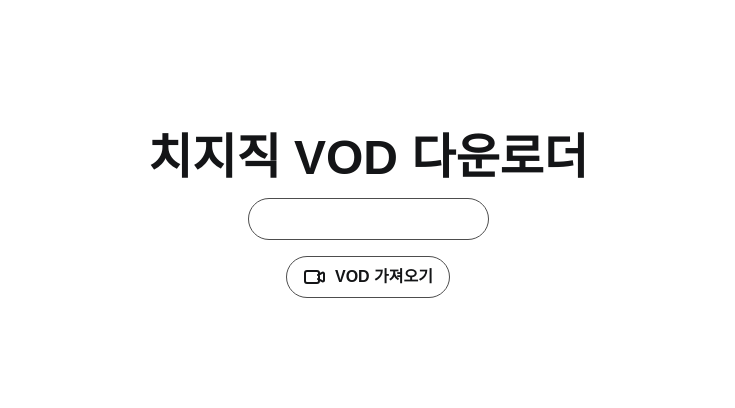
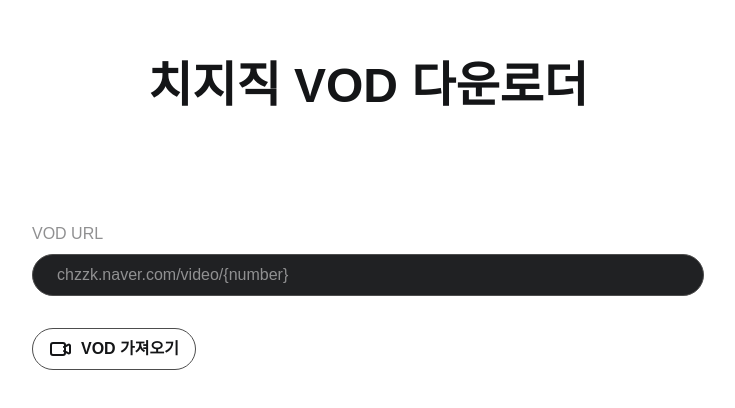
Before and after one commit to kangsinbeom/s, a Next.js app: page / in a window 1280 px wide. Shown: the part 184-592 px from the top of the page, without its empty margins (272-1007 px from the left). Built offline with nearby package versions, Linux system fonts and the light colour scheme.

Commit message:
ui 및 테스트 다운로드

```diff
--- /dev/null
+++ b/src/app/apis/download/route.ts
@@ -0,0 +1,18 @@
+// app/api/download/route.ts (Next.js API Route 예시)
+import { NextRequest, NextResponse } from "next/server";
+import { exec } from "child_process";
+
+export async function POST(req: NextRequest) {
+  const { url } = await req.json();
+
+  // Python 스크립트 호출 (CLI 방식)
+  exec(`python3 download.py "${url}"`, (error, stdout, stderr) => {
+    if (error) {
+      console.error(error);
+      return;
+    }
+    console.log(stdout); // Python 스크립트 출력 확인
+  });
+
+  return NextResponse.json({ message: "다운로드 시작됨" });
+}
--- a/src/app/components/buttons/Button.tsx
+++ b/src/app/components/buttons/Button.tsx
@@ -1,18 +1,18 @@
 interface ButtonProps {
   icons?: React.ReactNode;
   text?: string;
-  onClick: () => void;
+  onClick?: () => void;
 }
 
 const Button = ({ icons, onClick, text }: ButtonProps) => {
   return (
-    <div
-      className="flex gap-2 border px-4 py-2 rounded-full border-[#4d4d4d] font-semibold hover:cursor-pointer hover:bg-[#202123]"
+    <button
+      className="inline-flex gap-2 border px-4 py-2 rounded-full border-[#4d4d4d] font-semibold hover:cursor-pointer  hover:bg-[#202123] w-auto"
       onClick={onClick}
     >
       {icons}
-      <button className="">{text}</button>
-    </div>
+      <span className="hover:cursor-pointer">{text}</span>
+    </button>
   );
 };
 
--- /dev/null
+++ b/src/app/components/inputs/VodInput.tsx
@@ -0,0 +1,25 @@
+interface VodInputProps {
+  label: string;
+  ref?: React.Ref<HTMLInputElement>;
+  placeholder?: string;
+}
+
+const VodInput = ({ label, placeholder, ref }: VodInputProps) => {
+  return (
+    <div className="flex flex-col gap-2">
+      <label htmlFor="url" className="text-[#909091]">
+        {label}
+      </label>
+      <input
+        className="border py-2 rounded-full border-[#4d4d4d] focus:outline-none focus:border-[#009962] bg-[#202123] text-white caret-[#009962] min-w-2xl px-6"
+        placeholder={placeholder ?? "chzzk.naver.com/video/{number}"}
+        type="url"
+        id="url"
+        name="url"
+        ref={ref}
+      />
+    </div>
+  );
+};
+
+export default VodInput;
--- a/src/app/page.tsx
+++ b/src/app/page.tsx
@@ -2,16 +2,41 @@
 
 import VideoIcon from "./components/icons/Video";
 import Button from "./components/buttons/Button";
+import VodInput from "./components/inputs/VodInput";
+import { useRef } from "react";
 
 export default function Home() {
+  const inputRef = useRef<HTMLInputElement>(null);
+  const handleSubmit = (e: React.FormEvent) => {
+    e.preventDefault(); // 페이지 리로드 방지
+    if (inputRef.current) {
+      console.log("입력값:", inputRef.current.value);
+    }
+    // 여기서 API 호출이나 상태 업데이트 등 추가 가능
+  };
+
+  const handleDownload = async (e: React.FormEvent) => {
+    e.preventDefault(); // 페이지 리로드 방지
+    if (inputRef.current) {
+      const res = await fetch("/apis/download", {
+        method: "POST",
+        headers: { "Content-Type": "application/json" },
+        body: JSON.stringify({ url: inputRef.current.value }),
+      });
+      const data = await res.json();
+      console.log(data.message);
+    }
+  };
   return (
-    <div className="flex items-center justify-center h-screen flex-col gap-4">
+    <div className="flex items-center justify-center h-screen flex-col gap-28">
       <h1 className="text-5xl font-bold">치지직 VOD 다운로더</h1>
-      <input
-        className="border px-4 py-2 rounded-full border-[#4d4d4d]"
-        type="text"
-      />
-      <Button icons={<VideoIcon />} text="VOD 가져오기" onClick={() => {}} />
+      <form
+        className="flex flex-col justify-center gap-8 items-start"
+        onSubmit={handleDownload}
+      >
+        <VodInput label="VOD URL" ref={inputRef} />
+        <Button icons={<VideoIcon />} text="VOD 가져오기" />
+      </form>
     </div>
   );
 }
```
Also changed, not shown: 1 other file (tests, documents, lock files or other folders).
